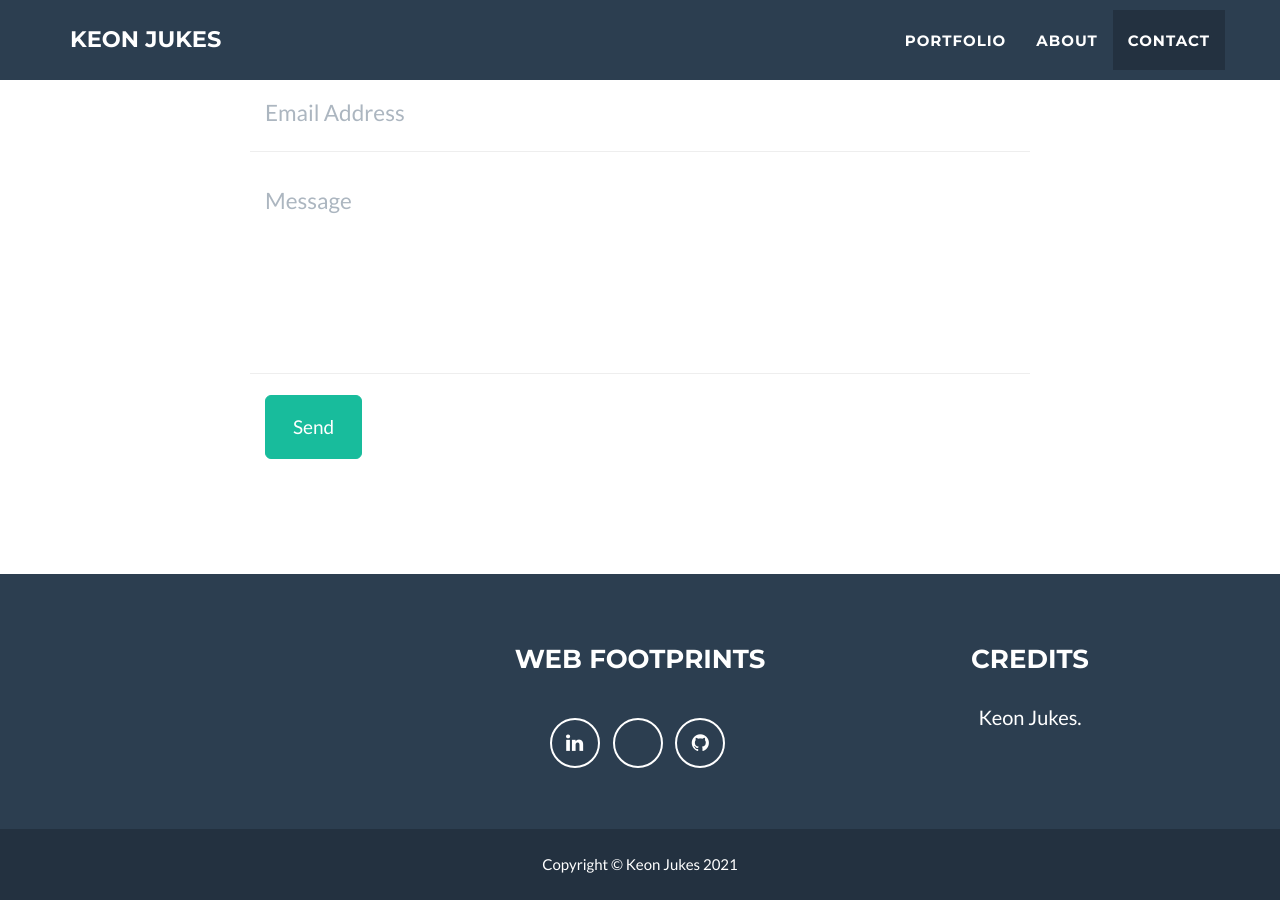
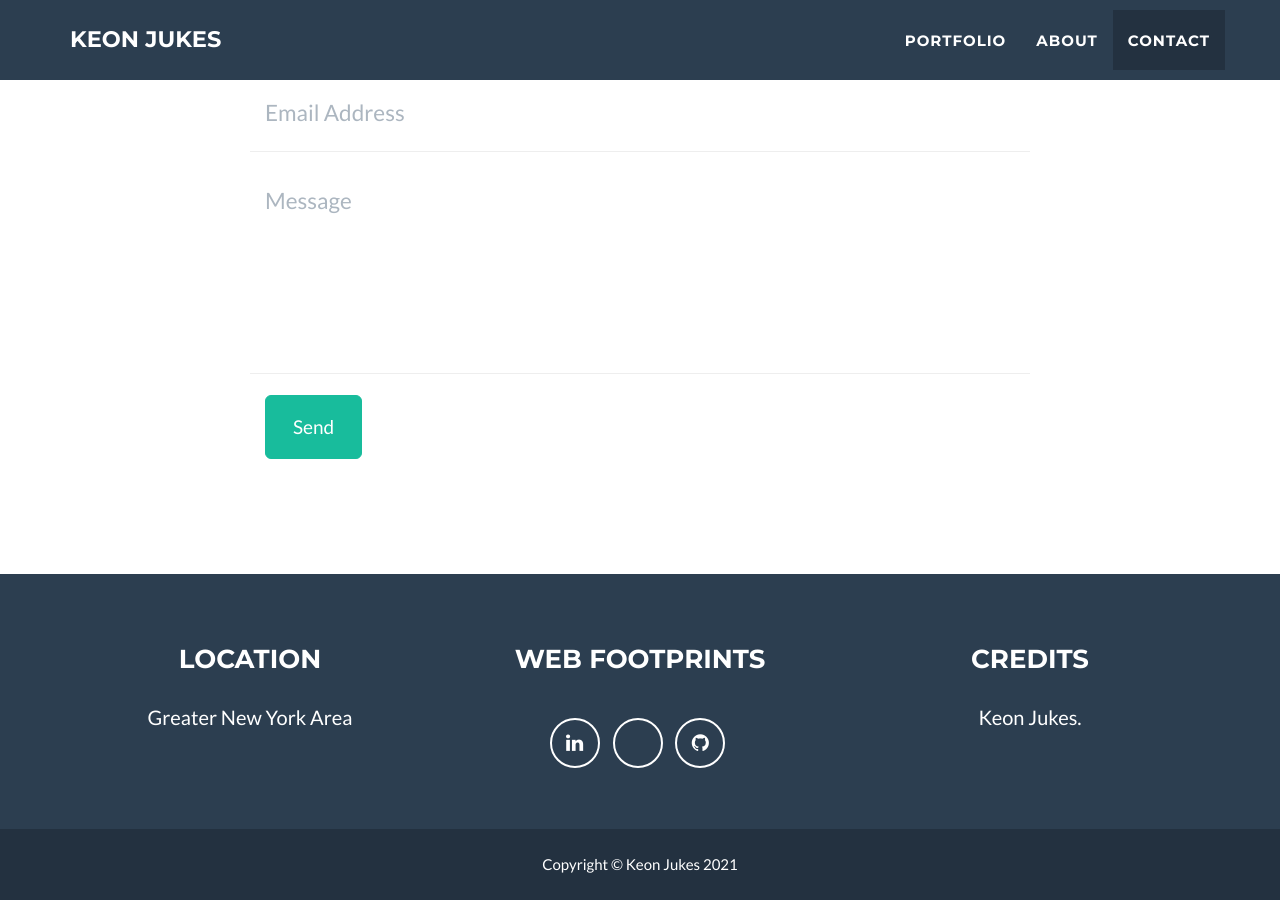
Before and after one commit to jeromelachaud/freelancer-theme, a Jekyll site: the page built from _posts/2014-07-18-project-1.markdown, in a window 1280 px wide and 900 px high, scrolled down 2464 px. Built offline with Jekyll 4.4.1, drawn with Linux system fonts in a browser that asks for light colours; some of the changed lines change nothing that is shown.

Commit message:
Update _config.yml

```diff
--- a/_config.yml
+++ b/_config.yml
@@ -33,7 +33,7 @@ color:
 # Footer settings
 footer:
   copyright: Keon Jukes
-  area: Location
+  location: Location
   social: Web Footprints
   credits: Credits
 
@@ -48,7 +48,7 @@ social:
 
 
 # Postal address (add as many lines as necessary)
-area:
+address:
   - line: Greater New York Area
 
 # Credits content
```
